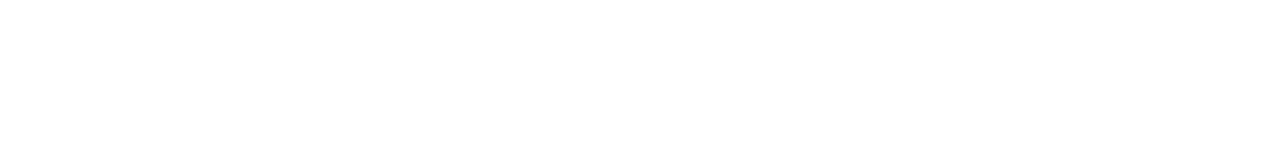
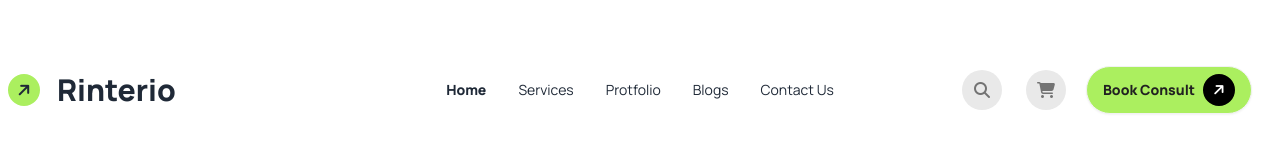
Before and after one commit to abirhasanabid/assaingment-3, a plain HTML site: page index.html in a window 1280 px wide. Drawn offline with nearby package versions, Linux system fonts and the light colour scheme.

Commit message:
added navber

```diff
--- a/index.html
+++ b/index.html
@@ -1,10 +1,14 @@
 <!DOCTYPE html>
-<html lang="en">
+<html lang="en" data-theme="light">
 
 <head>
     <meta charset="UTF-8">
     <meta name="viewport" content="width=device-width, initial-scale=1.0">
     <title>Document</title>
+    <!-- font awasome cdn -->
+    <link rel="stylesheet" href="https://cdnjs.cloudflare.com/ajax/libs/font-awesome/6.6.0/css/all.min.css"
+        integrity="sha512-Kc323vGBEqzTmouAECnVceyQqyqdsSiqLQISBL29aUW4U/M7pSPA/gEUZQqv1cwx4OnYxTxve5UMg5GT6L4JJg=="
+        crossorigin="anonymous" referrerpolicy="no-referrer" />
     <!-- google font -->
     <link rel="preconnect" href="https://fonts.googleapis.com">
     <link rel="preconnect" href="https://fonts.gstatic.com" crossorigin>
@@ -18,7 +22,11 @@
             theme: {
                 extend: {
                     colors: {
-                        clifford: '#da373d',
+                        'h-color': '#212121',
+                        'p-color': '#494949',
+                        'primary-color': '#737373',
+                        'btn-bg-1': '#ABEF5F',
+                        'btn-bg-2': 'rgba(171, 239, 95, 0.5)',
                     }
 
                 }
@@ -33,10 +41,42 @@
     </style>
 </head>
 
-<body>
+<body class="manrope">
     <!-- header -->
     <header>
-
+        <!-- navber -->
+        <nav class="md:container mx-auto my-10 md:my-14">
+            <div class="navbar bg-base-100">
+                <div class="navbar-start">
+                    <i
+                        class="fa-solid fa-arrow-right -rotate-45 bg-btn-bg-1 w-8 h-8 grid place-items-center rounded-full"></i>
+                    <a class="btn btn-ghost h-color font-extrabold text-2xl md:text-3xl">Rinterio</a>
+                </div>
+                <div class="navbar-center hidden lg:flex">
+                    <ul class="menu menu-horizontal px-1">
+                        <li class="font-extrabold p-color "><a>Home</a></li>
+                        <li><a>Services</a></li>
+                        <li><a>Protfolio</a></li>
+                        <li><a>Blogs</a></li>
+                        <li><a>Contact Us</a></li>
+                    </ul>
+                </div>
+                <div class="navbar-end gap-5">
+                    <div class="md:flex items-center gap-6 hidden">
+                        <i
+                            class="fa-solid fa-magnifying-glass text-primary-color bg-[#E9E9E9] w-10 h-10 rounded-full grid place-items-center"></i>
+                        <i class="fa-solid fa-cart-shopping text-primary-color bg-[#E9E9E9] w-10 h-10 rounded-full grid place-items-center"></i>
+                    </div>
+                    <div class="hidden md:block">
+                        <a class="btn bg-btn-bg-1 rounded-[32px] text-h-color font-extrabold">Book Consult<i
+                                class="fa-solid fa-arrow-right -rotate-45 bg-black text-white w-8 h-8 grid place-items-center rounded-full"></i></a>
+                    </div>
+                    <div class="">
+                        <i class="fa-solid fa-bars lg:hidden text-primary-color bg-[#E9E9E9] w-10 h-10 rounded-full grid place-items-center"></i>
+                    </div>
+                </div>
+            </div>
+        </nav>
     </header>
     <!-- main -->
     <main>
```
